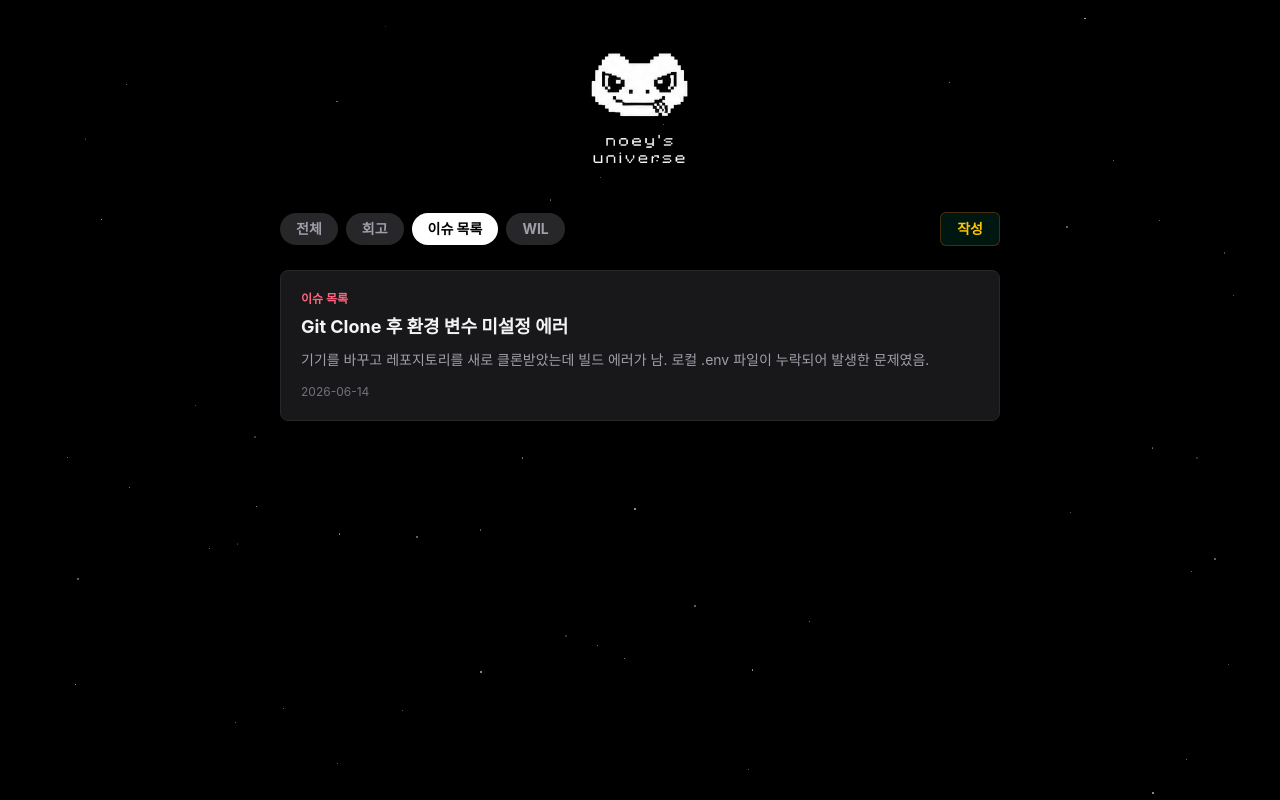
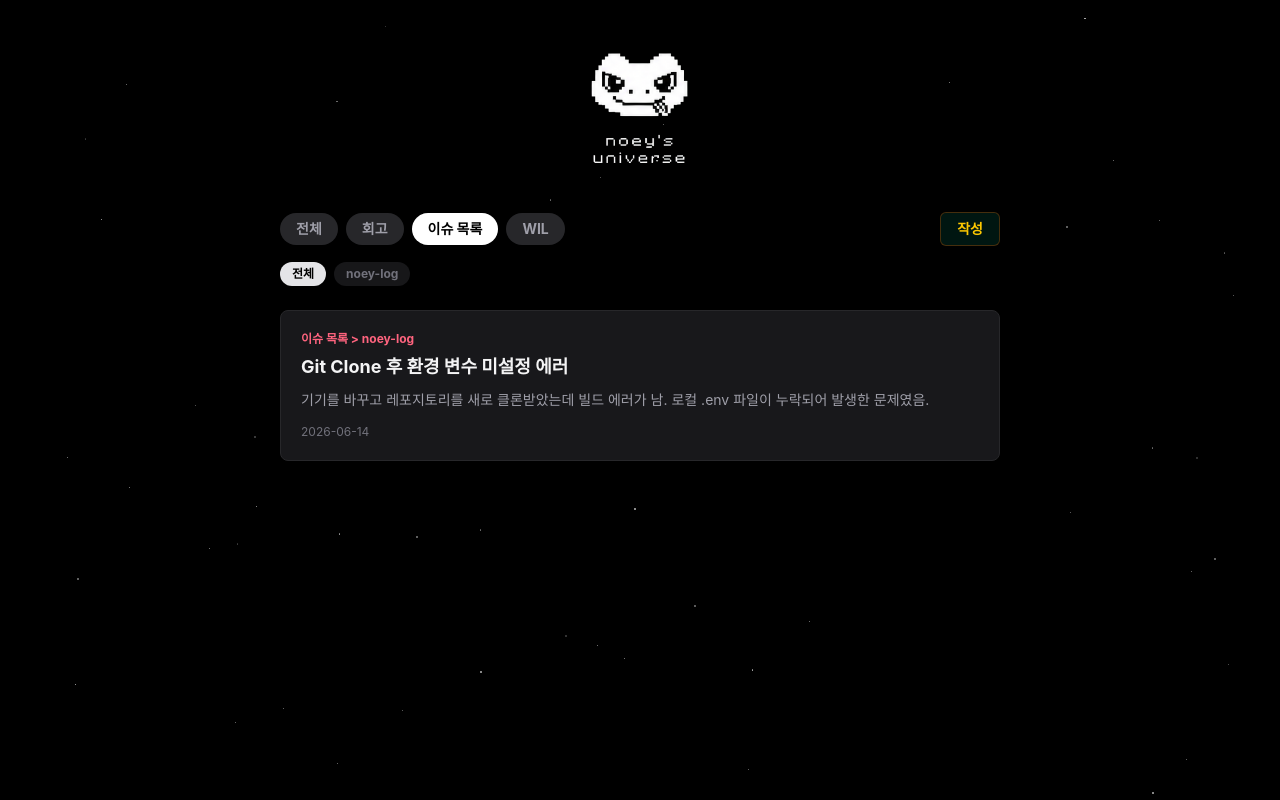
Before and after one commit to quequuen/noey-log_frontend, a React (Vite) app: page / in a window 1280 px wide. Both pictures are taken after a click on the button "이슈 목록". Built offline with nearby package versions, Linux system fonts and the light colour scheme.

Commit message:
feat: subcategory 기능 추가

```diff
--- a/src/App.tsx
+++ b/src/App.tsx
@@ -15,7 +15,7 @@ export default function App() {
           <Route path="/" element={<MainDashboard posts={posts} loading={loading} />} />
 
           {/* 글 쓰기 페이지 */}
-          <Route path="/write" element={<WritePost onAddPost={onAddPost} />} />
+          <Route path="/write" element={<WritePost posts={posts} onAddPost={onAddPost} />} />
 
           {/* 글 상세 보기 페이지 (:id 가 주소창의 동적 파라미터) */}
           <Route path="/post/:id" element={<PostDetail posts={posts} onDeletePost={onDeletePost} />} />
--- a/src/data/posts.json
+++ b/src/data/posts.json
@@ -25,12 +25,14 @@
 }, {
   "id" : 2,
   "type" : "이슈 목록",
+  "subcategory" : "noey-log",
   "title" : "Git Clone 후 환경 변수 미설정 에러",
   "content" : "기기를 바꾸고 레포지토리를 새로 클론받았는데 빌드 에러가 남. 로컬 .env 파일이 누락되어 발생한 문제였음.",
   "date" : "2026-06-14"
 }, {
   "id" : 3,
   "type" : "WIL",
+  "subcategory" : "noey-log",
   "title" : "MySQL Index와 B-Tree 구조",
   "content" : "데이터가 많아질 때 조회 성능을 올리기 위해 인덱스가 왜 필요한지, 그리고 왜 B-Tree 구조를 사용하는지 정리함.",
   "date" : "2026-06-16"
--- a/src/pages/MainDashboard.tsx
+++ b/src/pages/MainDashboard.tsx
@@ -1,4 +1,4 @@
-import { useState } from 'react';
+import { useMemo, useState } from 'react';
 import { useNavigate } from 'react-router-dom';
 import type { Post, PostType } from '../types/post';
 
@@ -7,13 +7,48 @@ interface MainDashboardProps {
   loading: boolean;
 }
 
+const TYPES_WITH_SUBCATEGORY: PostType[] = ['이슈 목록', 'WIL'];
+
+function getSubcategories(posts: Post[], type: PostType): string[] {
+  return [...new Set(
+    posts
+      .filter(p => p.type === type && p.subcategory)
+      .map(p => p.subcategory!)
+  )].sort();
+}
+
 export default function MainDashboard({ posts, loading }: MainDashboardProps) {
   const navigate = useNavigate();
   const [activeTab, setActiveTab] = useState<'전체' | PostType>('전체');
+  const [activeSubcategory, setActiveSubcategory] = useState<string>('전체');
 
-  const filteredPosts = activeTab === '전체' ? posts : posts.filter(p => p.type === activeTab);
+  const subcategories = useMemo(
+    () => (TYPES_WITH_SUBCATEGORY.includes(activeTab as PostType)
+      ? getSubcategories(posts, activeTab as PostType)
+      : []),
+    [posts, activeTab]
+  );
 
-  // 카테고리별 '글자색'과 '호버 테두리색'을 온전한 문자열로 매핑
+  const hasUncategorized = useMemo(
+    () => TYPES_WITH_SUBCATEGORY.includes(activeTab as PostType)
+      && posts.some(p => p.type === activeTab && !p.subcategory),
+    [posts, activeTab]
+  );
+
+  const filteredPosts = useMemo(() => {
+    let result = activeTab === '전체' ? posts : posts.filter(p => p.type === activeTab);
+
+    if (TYPES_WITH_SUBCATEGORY.includes(activeTab as PostType) && activeSubcategory !== '전체') {
+      if (activeSubcategory === '미분류') {
+        result = result.filter(p => !p.subcategory);
+      } else {
+        result = result.filter(p => p.subcategory === activeSubcategory);
+      }
+    }
+
+    return result;
+  }, [posts, activeTab, activeSubcategory]);
+
   const getPostStyles = (type: PostType) => {
     if (type === '회고') {
       return { text: 'text-sky-400', hoverBorder: 'hover:border-sky-400' };
@@ -21,19 +56,22 @@ export default function MainDashboard({ posts, loading }: MainDashboardProps) {
     if (type === '이슈 목록') {
       return { text: 'text-rose-400', hoverBorder: 'hover:border-rose-400' };
     }
-        return { text: 'text-emerald-400', hoverBorder: 'hover:border-emerald-400' }; // WIL
+    return { text: 'text-emerald-400', hoverBorder: 'hover:border-emerald-400' };
+  };
+
+  const handleTabChange = (tab: '전체' | PostType) => {
+    setActiveTab(tab);
+    setActiveSubcategory('전체');
   };
 
   return (
     <div className="w-full">
-      {/* 상단 탭 및 작성 버튼 바 */}
-      <div className="flex justify-between items-center mb-6">
-        {/* 태그 필터 탭 */}
+      <div className="flex justify-between items-center mb-4">
         <div className="flex gap-2">
           {(['전체', '회고', '이슈 목록', 'WIL'] as const).map(tab => (
             <button
               key={tab}
-              onClick={() => setActiveTab(tab)}
+              onClick={() => handleTabChange(tab)}
               className={`px-4 py-1.5 text-sm font-bold rounded-full transition-colors duration-200 cursor-pointer
                 ${activeTab === tab
                   ? 'bg-white text-black'
@@ -45,7 +83,6 @@ export default function MainDashboard({ posts, loading }: MainDashboardProps) {
           ))}
         </div>
 
-        {/* 글쓰기 페이지로 이동하는 버튼 */}
         {import.meta.env.DEV && (
           <button
             className="px-4 py-1.5 text-sm font-bold bg-emerald-950/50 text-yellow-400 border border-yellow-900/60 rounded-md hover:bg-yellow-900/40 hover:text-yellow-300 hover:border-yellow-500 transition-all duration-200 cursor-pointer"
@@ -56,9 +93,52 @@ export default function MainDashboard({ posts, loading }: MainDashboardProps) {
         )}
       </div>
 
-      {/* 리스트 목록 */}
+      {subcategories.length > 0 || hasUncategorized ? (
+        <div className="flex flex-wrap gap-2 mb-6">
+          <button
+            onClick={() => setActiveSubcategory('전체')}
+            className={`px-3 py-1 text-xs font-bold rounded-full transition-colors duration-200 cursor-pointer
+              ${activeSubcategory === '전체'
+                ? 'bg-zinc-200 text-black'
+                : 'bg-zinc-800/60 text-zinc-500 hover:bg-zinc-700 hover:text-zinc-200'
+              }`}
+          >
+            전체
+          </button>
+          {subcategories.map(sub => (
+            <button
+              key={sub}
+              onClick={() => setActiveSubcategory(sub)}
+              className={`px-3 py-1 text-xs font-bold rounded-full transition-colors duration-200 cursor-pointer
+                ${activeSubcategory === sub
+                  ? 'bg-zinc-200 text-black'
+                  : 'bg-zinc-800/60 text-zinc-500 hover:bg-zinc-700 hover:text-zinc-200'
+                }`}
+            >
+              {sub}
+            </button>
+          ))}
+          {hasUncategorized && (
+            <button
+              onClick={() => setActiveSubcategory('미분류')}
+              className={`px-3 py-1 text-xs font-bold rounded-full transition-colors duration-200 cursor-pointer
+                ${activeSubcategory === '미분류'
+                  ? 'bg-zinc-200 text-black'
+                  : 'bg-zinc-800/60 text-zinc-500 hover:bg-zinc-700 hover:text-zinc-200'
+                }`}
+            >
+              미분류
+            </button>
+          )}
+        </div>
+      ) : (
+        <div className="mb-6" />
+      )}
+
       {loading ? (
         <p className="text-center text-zinc-500 py-10 w-full">불러오는 중...</p>
+      ) : filteredPosts.length === 0 ? (
+        <p className="text-center text-zinc-500 py-10 w-full">표시할 글이 없습니다.</p>
       ) : (
         <div className="flex flex-col gap-4 w-full">
           {filteredPosts.map(post => {
@@ -70,22 +150,18 @@ export default function MainDashboard({ posts, loading }: MainDashboardProps) {
                 onClick={() => navigate(`/post/${post.id}`)}
                 className={`w-full p-5 bg-zinc-900 border border-zinc-800 rounded-lg cursor-pointer hover:bg-zinc-900/80 transition-all duration-200 shadow-sm ${hoverBorder}`}
               >
-                {/* 카테고리 배지 */}
                 <span className={`text-xs font-bold block mb-1.5 ${text}`}>
-                    {post.type}
+                  {post.subcategory ? `${post.type} > ${post.subcategory}` : post.type}
                 </span>
 
-                {/* 제목 */}
                 <h2 className="text-lg font-bold text-zinc-100 mb-2">
                   {post.title}
                 </h2>
 
-                {/* 본문 요약 */}
                 <p className="text-zinc-400 text-sm leading-relaxed mb-3 line-clamp-2">
                   {post.content}
                 </p>
 
-                {/* 날짜 */}
                 <span className="text-xs text-zinc-500 block">
                   {post.date}
                 </span>
--- a/src/pages/PostDetail.tsx
+++ b/src/pages/PostDetail.tsx
@@ -53,7 +53,7 @@ export default function PostDetail({ posts, onDeletePost }: PostDetailProps) {
       {/* 본문 아티클 영역 */}
       <article className="border-t border-zinc-800 pt-6">
         <span className={`text-sm font-bold ${getBadgeColor(post.type)}`}>
-          {post.type}
+          {post.subcategory ? `${post.type} > ${post.subcategory}` : post.type}
         </span>
         <h1 className="text-3xl font-extrabold text-zinc-100 mt-2 mb-3 tracking-tight">
           {post.title}
--- a/src/pages/WritePost.tsx
+++ b/src/pages/WritePost.tsx
@@ -1,27 +1,50 @@
-import { useState } from 'react';
+import { useMemo, useState } from 'react';
 import { useNavigate } from 'react-router-dom';
-import type { NewPostInput, PostType } from '../types/post';
+import type { NewPostInput, Post, PostType } from '../types/post';
 import { MdEditor } from 'md-editor-rt';
 import { useImageUpload } from '../hooks/useImageUpload';
 import 'md-editor-rt/lib/style.css';
 
+const TYPES_WITH_SUBCATEGORY: PostType[] = ['이슈 목록', 'WIL'];
+
 interface WritePostProps {
+  posts: Post[];
   onAddPost: (newPost: NewPostInput) => void;
 }
 
-export default function WritePost({ onAddPost }: WritePostProps) {
+export default function WritePost({ posts, onAddPost }: WritePostProps) {
   const navigate = useNavigate();
   const [title, setTitle] = useState<string>('');
   const [content, setContent] = useState<string>('');
   const [type, setType] = useState<PostType>('회고');
+  const [subcategory, setSubcategory] = useState<string>('');
 
   const { handleImageUpload, isUploading } = useImageUpload();
 
+  const existingSubcategories = useMemo(
+    () =>
+      [...new Set(
+        posts
+          .filter(p => p.type === type && p.subcategory)
+          .map(p => p.subcategory!)
+      )].sort(),
+    [posts, type]
+  );
+
+  const needsSubcategory = TYPES_WITH_SUBCATEGORY.includes(type);
+
   const handleSubmit = () => {
     if (!title.trim() || !content.trim()) return alert('제목과 내용을 모두 채워주세요!');
+    if (needsSubcategory && !subcategory.trim()) return alert('프로젝트(서브 카테고리)를 입력해 주세요!');
 
-    onAddPost({ title, content, type });
-    navigate('/'); // 저장 성공 시 메인 대시보드로 리다이렉트
+    const trimmedSubcategory = subcategory.trim();
+    onAddPost({
+      title,
+      content,
+      type,
+      ...(needsSubcategory && trimmedSubcategory ? { subcategory: trimmedSubcategory } : {}),
+    });
+    navigate('/');
   };
 
   return (
@@ -45,8 +68,16 @@ export default function WritePost({ onAddPost }: WritePostProps) {
       </button>
 
       {/* 메타데이터 영역 */}
-      <div className="flex gap-4 mb-4">
-        <select value={type} onChange={(e) => setType(e.target.value as PostType)} className="bg-zinc-800 border border-zinc-700 px-3 py-2 rounded-md font-bold text-sm">
+      <div className="flex flex-col gap-3 mb-4">
+        <div className="flex gap-4">
+          <select
+            value={type}
+            onChange={(e) => {
+              setType(e.target.value as PostType);
+              setSubcategory('');
+            }}
+            className="bg-zinc-800 border border-zinc-700 px-3 py-2 rounded-md font-bold text-sm"
+          >
             <option value="회고">회고</option>
             <option value="이슈 목록">이슈 목록</option>
             <option value="WIL">WIL</option>
@@ -55,6 +86,29 @@ export default function WritePost({ onAddPost }: WritePostProps) {
           <button onClick={handleSubmit} className="px-6 py-2 bg-emerald-600 hover:bg-emerald-500 font-bold rounded-md transition-colors cursor-pointer">
             출간하기
           </button>
+        </div>
+
+        {needsSubcategory && (
+          <div className="flex items-center gap-2">
+            <label htmlFor="subcategory" className="text-sm font-bold text-zinc-400 shrink-0">
+              프로젝트
+            </label>
+            <input
+              id="subcategory"
+              type="text"
+              list="subcategory-suggestions"
+              placeholder="예: noey-log"
+              value={subcategory}
+              onChange={(e) => setSubcategory(e.target.value)}
+              className="flex-1 bg-zinc-800 border border-zinc-700 px-3 py-2 rounded-md text-sm outline-none focus:border-emerald-500"
+            />
+            <datalist id="subcategory-suggestions">
+              {existingSubcategories.map(name => (
+                <option key={name} value={name} />
+              ))}
+            </datalist>
+          </div>
+        )}
       </div>
 
       {/* 마크다운 에디터 */}
--- a/src/types/post.ts
+++ b/src/types/post.ts
@@ -5,6 +5,7 @@ export type PostType = '회고' | '이슈 목록' | 'WIL';
 export interface Post {
   id: number;
   type: PostType;
+  subcategory?: string;
   title: string;
   content: string;
   date: string;
```
Lines whose indentation alone changed are shown as unchanged.
